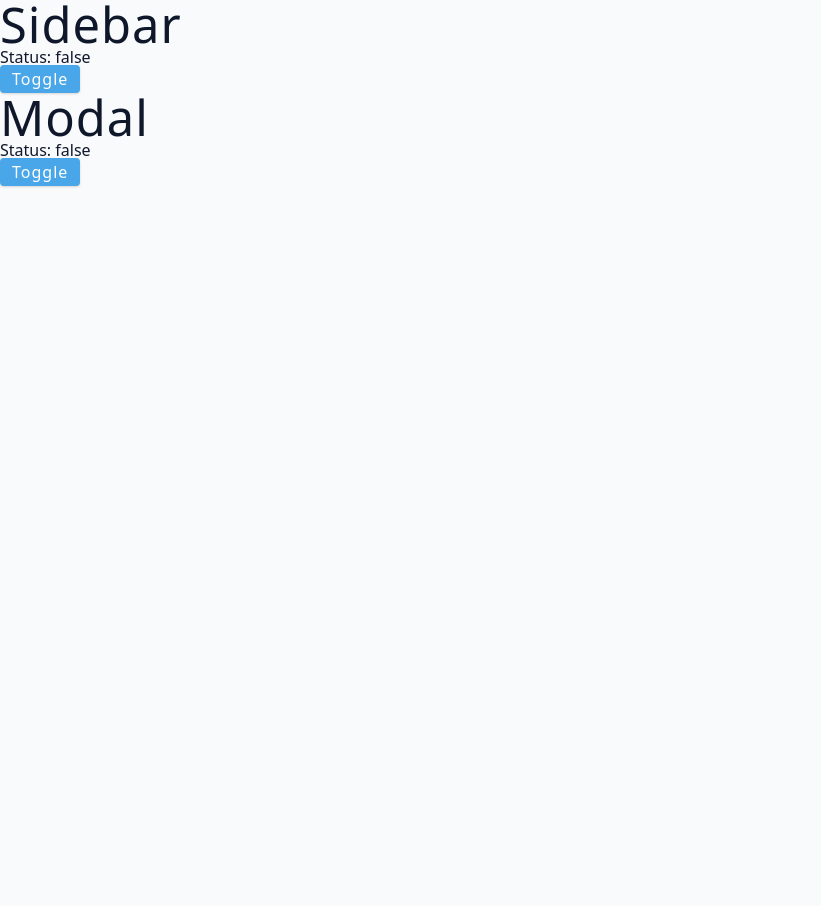
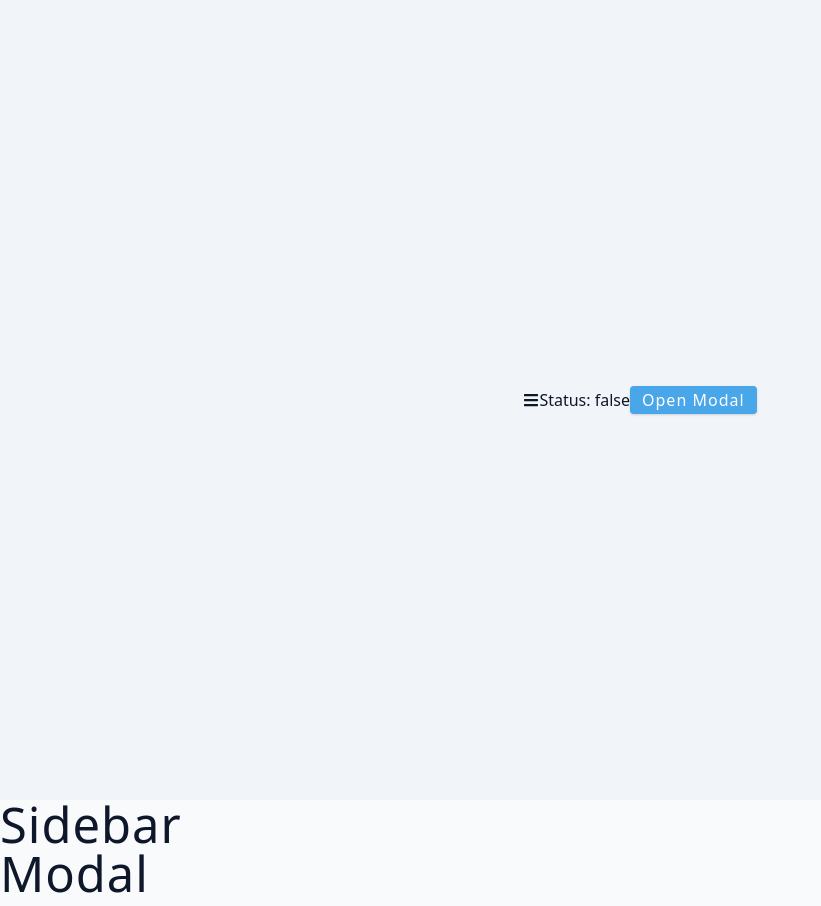
Before and after one commit to stormymayday/react-sidebar-modal, a Next.js app: page / in a window 1280 px wide. Shown: the whole page, without its empty margins (0-821 px from the left). Before the commit the page ends 800 px from the top, so only its background shows below. Built offline with nearby package versions, Linux system fonts and the light colour scheme.

Commit message:
Moved AppProvider to the root layout

```diff
--- a/app/globals.css
+++ b/app/globals.css
@@ -262,3 +262,11 @@ ul {
 Project CSS
 ===============
 */
+
+main {
+    min-height: 100vh;
+    display: flex;
+    justify-content: center;
+    align-items: center;
+    background: var(--grey-100);
+}
--- a/app/layout.tsx
+++ b/app/layout.tsx
@@ -1,6 +1,7 @@
 import type { Metadata } from "next";
 import localFont from "next/font/local";
 import "./globals.css";
+import { AppProvider } from "@/context/AppContext";
 
 const geistSans = localFont({
     src: "./fonts/GeistVF.woff",
@@ -28,7 +29,7 @@ export default function RootLayout({
             <body
                 className={`${geistSans.variable} ${geistMono.variable} antialiased`}
             >
-                {children}
+                <AppProvider>{children}</AppProvider>
             </body>
         </html>
     );
--- a/app/page.tsx
+++ b/app/page.tsx
@@ -1,14 +1,39 @@
+"use client";
+
 import Sidebar from "@/components/Sidebar";
 import Modal from "@/components/Modal";
-import { AppProvider } from "@/context/AppContext";
+// import { AppProvider } from "@/context/AppContext";
+import { FaBars } from "react-icons/fa";
+import { useAppContext } from "@/context/AppContext";
 
 export default function Home() {
+    const { isModalOpen, setIsModalOpen, isSidebarOpen, setIsSidebarOpen } =
+        useAppContext();
     return (
-        <main>
-            <AppProvider>
-                <Sidebar />
-                <Modal />
-            </AppProvider>
-        </main>
+        <>
+            <main>
+                <button
+                    onClick={() => {
+                        setIsSidebarOpen(!isSidebarOpen);
+                    }}
+                    className="sidebar-toggle"
+                >
+                    <FaBars />
+                </button>
+                <p>Status: {isModalOpen ? "true" : "false"}</p>
+                <button
+                    onClick={() => {
+                        setIsModalOpen(!isModalOpen);
+                    }}
+                    className="btn"
+                >
+                    open modal
+                </button>
+            </main>
+            {/* <AppProvider> */}
+            <Sidebar />
+            <Modal />
+            {/* </AppProvider> */}
+        </>
     );
 }
--- a/components/Modal.tsx
+++ b/components/Modal.tsx
@@ -4,18 +4,19 @@
 import { useAppContext } from "@/context/AppContext";
 
 function Modal() {
+    // eslint-disable-next-line @typescript-eslint/no-unused-vars
     const { isModalOpen, setIsModalOpen } = useAppContext();
 
     return (
         <div>
             <h1>Modal</h1>
-            <p>Status: {isModalOpen ? "true" : "false"}</p>
+            {/* <p>Status: {isModalOpen ? "true" : "false"}</p>
             <button
                 className="btn"
                 onClick={() => setIsModalOpen(!isModalOpen)}
             >
                 toggle
-            </button>
+            </button> */}
         </div>
     );
 }
--- a/components/Sidebar.tsx
+++ b/components/Sidebar.tsx
@@ -3,18 +3,19 @@
 import { useAppContext } from "@/context/AppContext";
 
 function Sidebar() {
+    // eslint-disable-next-line @typescript-eslint/no-unused-vars
     const { isSidebarOpen, setIsSidebarOpen } = useAppContext();
 
     return (
         <div>
             <h1>Sidebar</h1>
-            <p>Status: {isSidebarOpen ? "true" : "false"}</p>
+            {/* <p>Status: {isSidebarOpen ? "true" : "false"}</p>
             <button
                 className="btn"
                 onClick={() => setIsSidebarOpen(!isSidebarOpen)}
             >
                 toggle
-            </button>
+            </button> */}
         </div>
     );
 }
```
